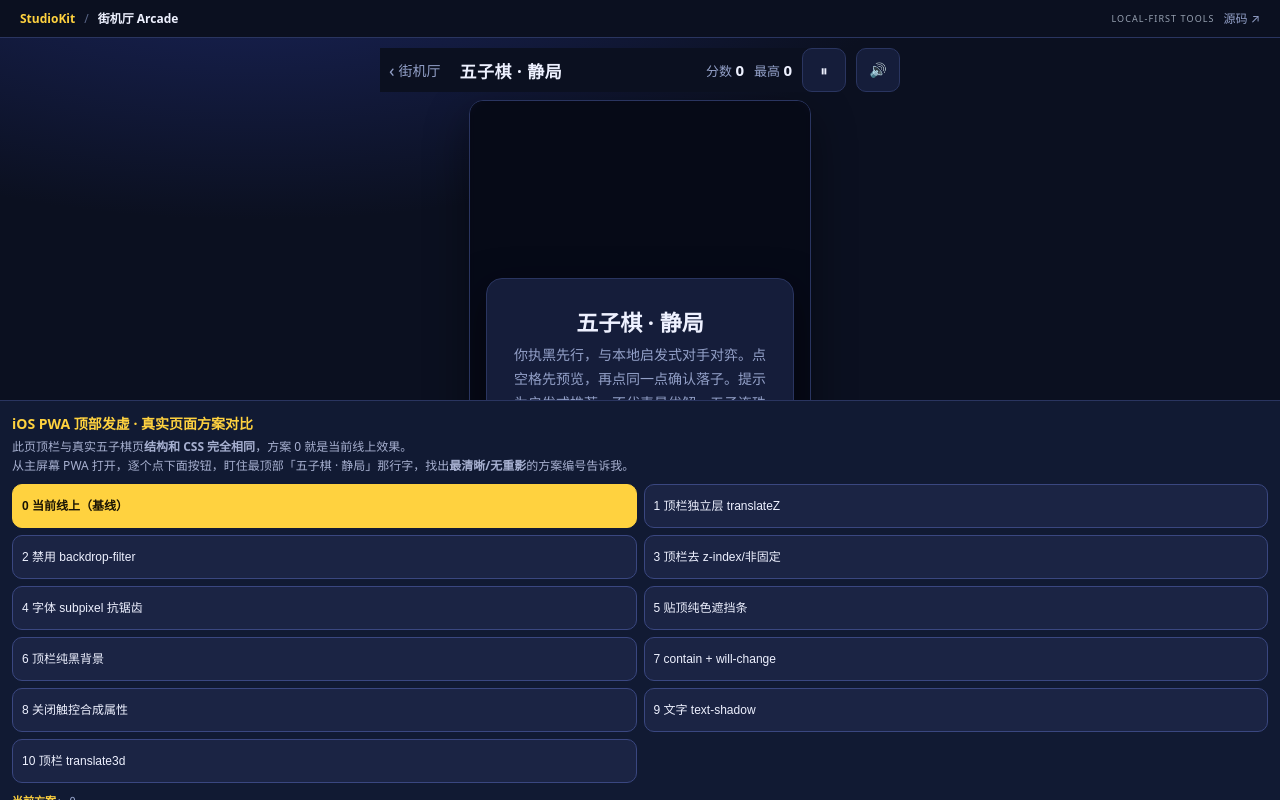
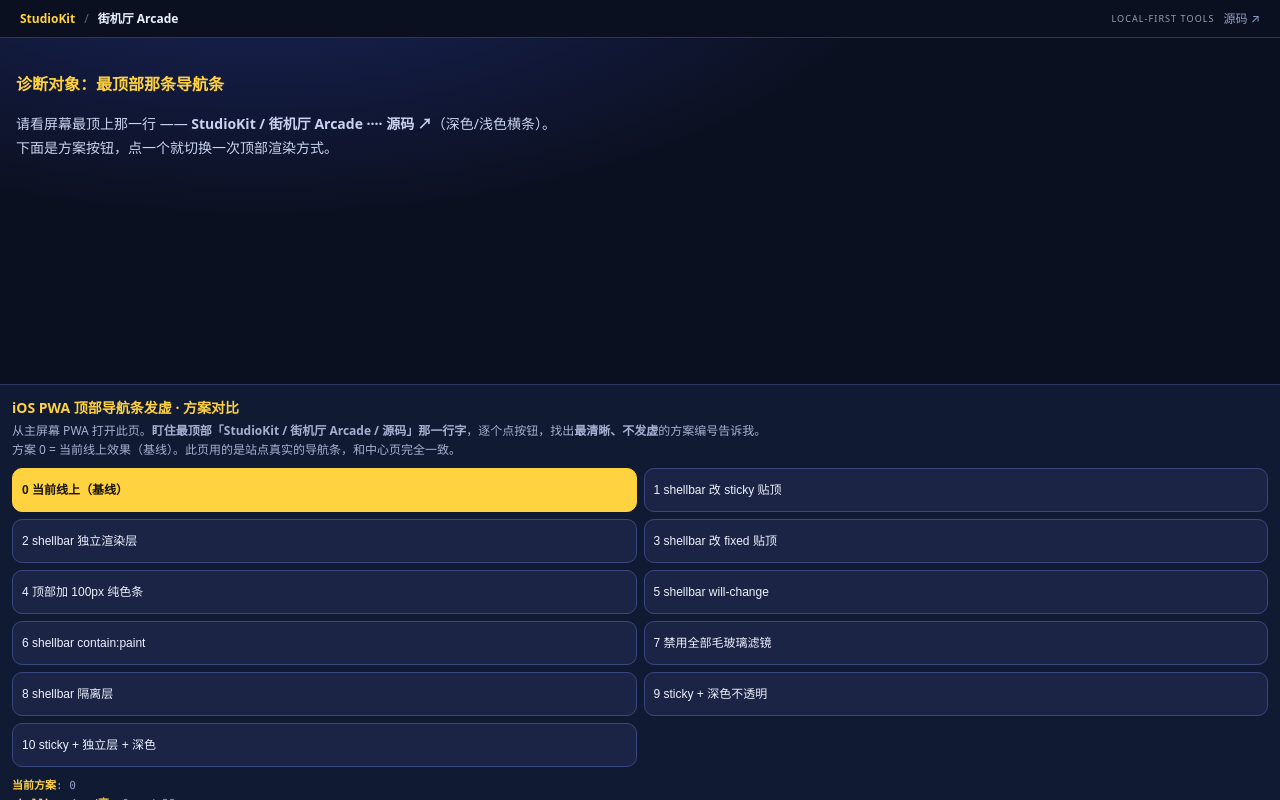
Before and after one commit to Shawlaw/studiokit, a plain HTML site: page apps/arcade/diagnose.html in a window 1280 px wide. Drawn offline with Linux system fonts and the light colour scheme.

Commit message:
fix(arcade): 诊断页聚焦真实 shellbar 导航条（StudioKit/街机厅/源码）

```diff
--- a/apps/arcade/diagnose.html
+++ b/apps/arcade/diagnose.html
@@ -3,90 +3,73 @@
 <head>
   <meta charset="utf-8" />
   <meta name="viewport" content="width=device-width, initial-scale=1" />
-  <meta name="description" content="iOS PWA 顶部诊断：与真实游戏页完全相同的 CSS 与结构，用于对比不同顶部渲染方案。" />
+  <meta name="description" content="iOS PWA 顶部导航条（StudioKit / 街机厅 Arcade / 源码）模糊诊断：使用站点真实 shellbar。" />
   <meta name="theme-color" content="#0b1020" />
   <link rel="stylesheet" href="../../shared/site.css" />
   <link rel="stylesheet" href="./arcade.css" />
   <script src="../../shared/site-shell.js" defer></script>
-  <title>iOS PWA 顶部诊断 · 街机厅</title>
+  <title>iOS PWA 顶部导航条模糊诊断 · 街机厅</title>
   <style>
-    /* 仅底部诊断面板为诊断页独有；顶部结构与样式 100% 复用真实游戏页。 */
+    /* 页面占位内容，让 shellbar 停在真实位置（文档流最顶部） */
+    .diag-body { padding: 20px 16px 60vh; color: #c9d2ee; font: 14px/1.7 system-ui, sans-serif; }
+    .diag-body h2 { color: #ffd23f; font-size: 16px; }
+
+    /* 底部方案面板（诊断页独有，不遮挡顶部观察） */
     .diag-panel {
-      position: fixed;
-      left: 0; right: 0; bottom: 0;
-      max-height: 50dvh;
-      overflow: auto;
+      position: fixed; left: 0; right: 0; bottom: 0;
+      max-height: 52dvh; overflow: auto;
       padding: 12px 12px 18px;
-      background: #111a33;
-      border-top: 1px solid #2a3560;
-      z-index: 9999;
-      -webkit-user-select: text;
-      user-select: text;
+      background: #111a33; border-top: 1px solid #2a3560;
+      z-index: 100000;
+      -webkit-user-select: text; user-select: text;
     }
     .diag-panel h1 { font-size: 14px; margin: 0 0 5px; color: #ffd23f; }
     .diag-panel .hint { font-size: 12px; line-height: 1.55; color: #a7b0d0; margin: 0 0 9px; }
     .diag-opts { display: grid; grid-template-columns: 1fr 1fr; gap: 7px; }
     .diag-opt {
-      min-height: 44px;
-      padding: 7px 9px;
-      border: 1px solid #3a4780;
-      border-radius: 10px;
-      background: #1b2444;
-      color: #eef1ff;
-      font-size: 12px;
-      text-align: left;
-      line-height: 1.35;
+      min-height: 44px; padding: 7px 9px;
+      border: 1px solid #3a4780; border-radius: 10px;
+      background: #1b2444; color: #eef1ff;
+      font-size: 12px; text-align: left; line-height: 1.35;
     }
     .diag-opt.on { background: #ffd23f; color: #1a1405; border-color: #ffd23f; font-weight: 700; }
-    .diag-metrics {
-      margin-top: 10px;
-      font: 11px/1.65 ui-monospace, SFMono-Regular, Menlo, monospace;
-      color: #93a0c8;
-      word-break: break-all;
+    .diag-metrics { margin-top: 10px; font: 11px/1.65 ui-monospace, Menlo, monospace; color: #93a0c8; word-break: break-all; }
+    .diag-metrics b { color: #ffd23f; font-weight: 600; }
+
+    /* ===== 各方案只作用于真实 shellbar（由 site-shell.js 注入） ===== */
+    body.diag-1 .studiokit-shellbar { position: sticky !important; top: 0 !important; z-index: 9998 !important; }
+    body.diag-2 .studiokit-shellbar { transform: translateZ(0); -webkit-transform: translateZ(0); }
+    body.diag-3 .studiokit-shellbar { position: fixed !important; top: 0 !important; left: 0 !important; right: 0 !important; z-index: 9998 !important; }
+    body.diag-4::before {
+      content: ""; position: fixed; top: 0; left: 0; right: 0;
+      height: 100px; background: #0b1020; z-index: 9997; pointer-events: none;
     }
-    .diag-metrics b { color: #ffd23f; font-weight: 600; }
+    body.diag-5 .studiokit-shellbar { will-change: transform; }
+    body.diag-6 .studiokit-shellbar { contain: layout paint; }
+    body.diag-7 * { -webkit-backdrop-filter: none !important; backdrop-filter: none !important; }
+    body.diag-8 .studiokit-shellbar { isolation: isolate; }
+    body.diag-9 .studiokit-shellbar { position: sticky !important; top: 0 !important; z-index: 99999 !important; background: #0b1020 !important; }
+    body.diag-10 .studiokit-shellbar { position: sticky !important; top: 0 !important; z-index: 9998 !important; transform: translateZ(0); -webkit-transform: translateZ(0); background: #0b1020 !important; }
   </style>
 </head>
-<body class="arcade-body" data-studiokit-app="arcade" data-studiokit-app-title="街机厅 Arcade" style="--ac-accent:#d9b06a; --card-accent:#d9b06a">
+<body class="arcade-body" data-studiokit-app="arcade" data-studiokit-app-title="街机厅 Arcade">
   <noscript><p class="ac-noscript">此页需要启用 JavaScript。</p></noscript>
 
-  <!-- 与 gomoku.html 完全相同的真实页面结构 -->
-  <main class="game-page">
-    <header class="game-topbar">
-      <a class="ac-back" href="./index.html" aria-label="返回街机厅"><span class="ac-back-icon" aria-hidden="true">‹</span><span class="ac-back-label">街机厅</span></a>
-      <h1 class="game-title">五子棋 · 静局</h1>
-      <div class="game-hud">
-        <span>分数 <strong data-hud-score>0</strong></span>
-        <span>最高 <strong data-hud-high>0</strong></span>
+  <div class="diag-body">
+    <h2>诊断对象：最顶部那条导航条</h2>
+    <p>请看屏幕最顶上那一行 —— <b>StudioKit / 街机厅 Arcade ···· 源码 ↗</b>（深色/浅色横条）。<br>下面是方案按钮，点一个就切换一次顶部渲染方式。</p>
   </div>
-      <button type="button" class="ac-icon-btn" data-pause aria-label="暂停游戏" title="暂停游戏（P / Esc）">⏸</button>
-      <button type="button" class="ac-icon-btn" data-mute aria-label="切换音效">🔊</button>
-    </header>
-    <div class="stage-wrap">
-      <div class="stage-box">
-        <canvas class="game-canvas" aria-label="诊断用画布"></canvas>
-        <div class="overlay" data-overlay>
-          <div class="overlay-panel">
-            <h2 data-ov-title>五子棋 · 静局</h2>
-            <p data-ov-text>你执黑先行，与本地启发式对手对弈。点空格先预览，再点同一点确认落子。提示为启发式推荐，不代表最优解。五子连珠即胜 · 没有倒计时，慢慢想。</p>
-            <button type="button" class="ac-btn" data-ov-btn>开始游戏</button>
-          </div>
-        </div>
-      </div>
-    </div>
-    <p class="game-hint">点空格先预览，再点同一点落子（防误触）· 道具 1 悔棋 / 2 提示 · P / Esc 暂停</p>
-  </main>
 
   <div class="diag-panel">
-    <h1>iOS PWA 顶部发虚 · 真实页面方案对比</h1>
+    <h1>iOS PWA 顶部导航条发虚 · 方案对比</h1>
     <p class="hint">
-      此页顶栏与真实五子棋页<b>结构和 CSS 完全相同</b>，方案 0 就是当前线上效果。<br>
-      从主屏幕 PWA 打开，逐个点下面按钮，盯住最顶部「五子棋 · 静局」那行字，找出<b>最清晰/无重影</b>的方案编号告诉我。
+      从主屏幕 PWA 打开此页。<b>盯住最顶部「StudioKit / 街机厅 Arcade / 源码」那一行字</b>，逐个点按钮，找出<b>最清晰、不发虚</b>的方案编号告诉我。<br>
+      方案 0 = 当前线上效果（基线）。此页用的是站点真实的导航条，和中心页完全一致。
     </p>
     <div class="diag-opts" id="diagOpts"></div>
     <div class="diag-metrics" id="diagMetrics"></div>
     <p class="hint" style="margin-top:9px">
-      此页仅用于诊断，定位后会删除。<a href="./index.html" style="color:#4fc3f7">← 返回中心页</a>
+      定位后会删除此页。<a href="./index.html" style="color:#4fc3f7">← 返回中心页</a>
     </p>
   </div>
 
@@ -95,16 +78,16 @@
       'use strict';
       const names = [
         '0 当前线上（基线）',
-        '1 顶栏独立层 translateZ',
-        '2 禁用 backdrop-filter',
-        '3 顶栏去 z-index/非固定',
-        '4 字体 subpixel 抗锯齿',
-        '5 贴顶纯色遮挡条',
-        '6 顶栏纯黑背景',
-        '7 contain + will-change',
-        '8 关闭触控合成属性',
-        '9 文字 text-shadow',
-        '10 顶栏 translate3d',
+        '1 shellbar 改 sticky 贴顶',
+        '2 shellbar 独立渲染层',
+        '3 shellbar 改 fixed 贴顶',
+        '4 顶部加 100px 纯色条',
+        '5 shellbar will-change',
+        '6 shellbar contain:paint',
+        '7 禁用全部毛玻璃滤镜',
+        '8 shellbar 隔离层',
+        '9 sticky + 深色不透明',
+        '10 sticky + 独立层 + 深色',
       ];
       const opts = document.getElementById('diagOpts');
       let current = 0;
@@ -124,53 +107,38 @@
         opts.appendChild(b);
       });
 
+      function renderMetrics() {
+        const bar = document.querySelector('.studiokit-shellbar');
+        if (!bar) { document.getElementById('diagMetrics').textContent = 'shellbar 未注入（请刷新）'; return; }
+        const r = bar.getBoundingClientRect();
+        const cs = getComputedStyle(bar);
         const probe = document.createElement('div');
         probe.style.cssText = 'position:fixed;top:0;left:0;height:env(safe-area-inset-top,0px);width:0;pointer-events:none';
         document.body.appendChild(probe);
         const sat = probe.getBoundingClientRect().height;
-
-      function renderMetrics() {
-        const bar = document.querySelector('.game-topbar').getBoundingClientRect();
-        const shell = document.querySelector('.studiokit-shellbar');
-        const shellH = shell ? Math.round(shell.getBoundingClientRect().height) : 0;
+        probe.remove();
         const m = {
           '当前方案': current,
-          'shellbar 高': shellH + 'px',
-          'game-topbar top/高': Math.round(bar.top) + 'px / ' + Math.round(bar.height) + 'px',
+          'shellbar top/高': Math.round(r.top) + 'px / ' + Math.round(r.height) + 'px',
+          'shellbar position': cs.position,
+          'shellbar z-index': cs.zIndex,
+          'shellbar 背景': cs.backgroundColor,
           'safe-area-inset-top': sat + 'px',
           'devicePixelRatio': window.devicePixelRatio || 0,
-          'visualViewport 宽/scale': ((window.visualViewport || {}).width || 0) + ' / ' + ((window.visualViewport || {}).scale || 0),
           'standalone': (navigator.standalone === true || matchMedia('(display-mode: standalone)').matches),
         };
         document.getElementById('diagMetrics').innerHTML =
           Object.entries(m).map(([k, v]) => `<b>${k}</b>: ${String(v).replace(/</g, '&lt;')}`).join('<br>');
       }
 
-      // 各方案只作用于真实页面元素，与真实 CSS 叠加。
-      const style = document.createElement('style');
-      style.textContent = `
-        body.diag-1 .game-topbar { transform: translateZ(0); -webkit-transform: translateZ(0); }
-        body.diag-2 .overlay, body.diag-2 .ac-dialog::backdrop,
-        body.diag-2 .ac-dialog::backdrop { -webkit-backdrop-filter: none !important; backdrop-filter: none !important; }
-        body.diag-2 .overlay { -webkit-backdrop-filter: none !important; backdrop-filter: none !important; }
-        body.diag-3 .game-topbar { position: static !important; z-index: auto !important; }
-        body.diag-4 .game-topbar, body.diag-4 .game-title, body.diag-4 .ac-back {
-          -webkit-font-smoothing: subpixel-antialiased; text-rendering: auto; }
-        body.diag-5::before {
-          content:""; position:fixed; top:0; left:0; right:0; height:120px;
-          background:#05070f; z-index:4; pointer-events:none; }
-        body.diag-6 .game-topbar { background:#000 !important; }
-        body.diag-7 .game-topbar { contain:paint; will-change:transform; }
-        body.diag-8 { overscroll-behavior:auto !important; -webkit-user-select:auto !important;
-          user-select:auto !important; touch-action:auto !important; }
-        body.diag-9 .game-title { text-shadow:0 0 1px rgba(255,255,255,.4); }
-        body.diag-10 .game-topbar { transform:translate3d(0,0,0); -webkit-transform:translate3d(0,0,0); }
-      `;
-      document.head.appendChild(style);
-
+      // site-shell.js 是 defer，等它注入 shellbar 后再测量
+      function boot() {
         renderMetrics();
         const q = location.search.match(/diag=(\d+)/);
         if (q) set(Math.min(10, Math.max(0, parseInt(q[1], 10))));
+      }
+      if (document.readyState === 'loading') document.addEventListener('DOMContentLoaded', () => setTimeout(boot, 50));
+      else setTimeout(boot, 50);
     })();
   </script>
 </body>
```
Lines whose indentation alone changed are shown as unchanged.
